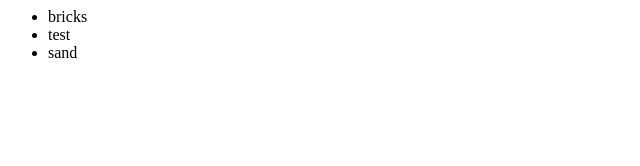
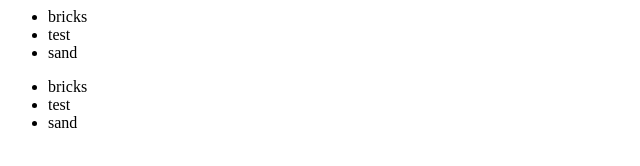
Before and after one commit to jewilki1/newGetTest, a plain HTML site: page index2.html in a window 1280 px wide. Shown: the whole page, without its empty margins (0-640 px from the left). Drawn offline with Linux system fonts and the light colour scheme.

Commit message:
added new module

```diff
--- a/index2.html
+++ b/index2.html
@@ -6,6 +6,11 @@
 <li>test</li>
 <li>sand</li>
 </ul>
+<ul>
+<li>bricks</li>
+<li>test</li>
+<li>sand</li>
+</ul>
 </div>
 </body>
 </html>
```
